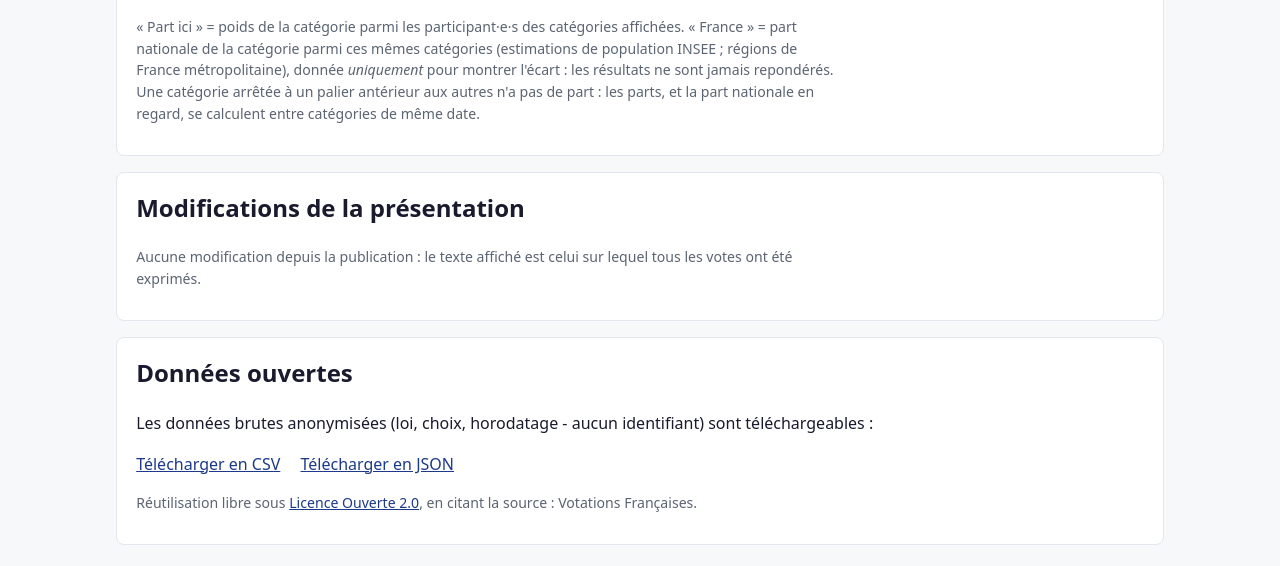
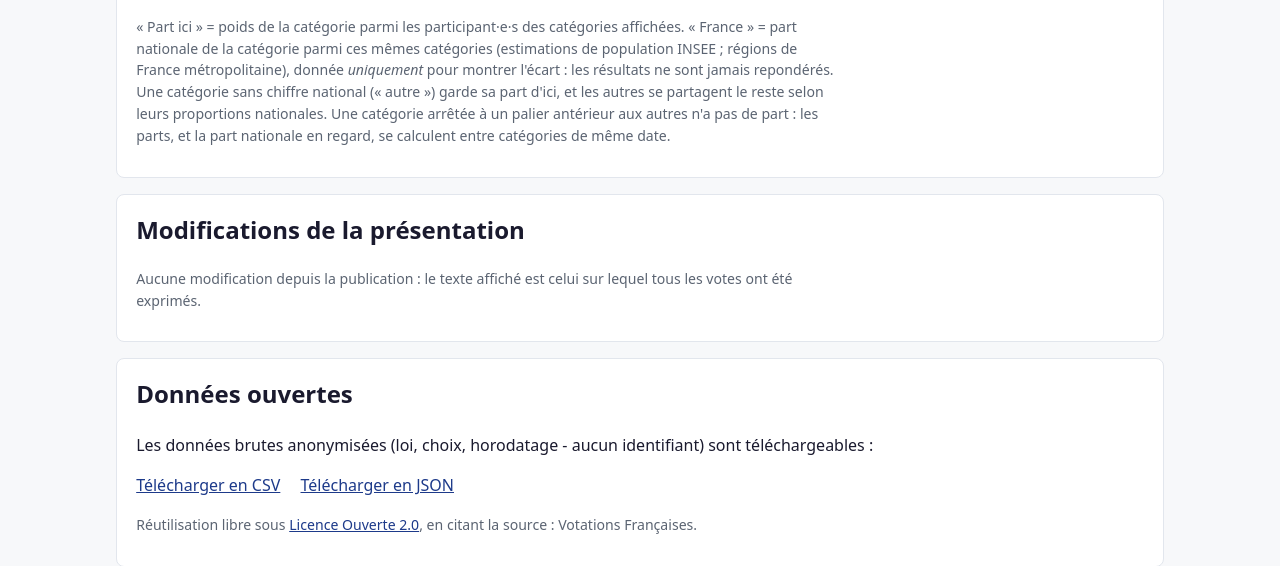
Before and after one commit to Arzenon/votations, a FastAPI app: template app/templates/results.html in a window 1280 px wide. Shown: the part 756-1322 px from the top of the page. Run offline with FastAPI, Linux system fonts and the light colour scheme; the template is opened without the code that fills it, so the values that code supplies are empty; parts of the project's set-up code (start-up, migrations or seed data) failed here and were passed over; some libraries are stand-ins or nearby versions.

Commit message:
Say how "autre" is counted in the national comparison
The results page footnote and the JSON note now explain that a category
with no national figure keeps its local share, and the others share the
rest by their national proportions.

Co-Authored-By: Claude Opus 5.5 <noreply@anthropic.com>

```diff
--- a/app/routes/public/exports.py
+++ b/app/routes/public/exports.py
@@ -165,7 +165,9 @@ def export_json(request: Request, slug: str, db: Session = Depends(get_db)):
             "d'anonymat. Aucune ligne par votant·e. 'share_pct' = part parmi "
             "les catégories publiées, 'reference_pct' = ordre de grandeur "
             "national INSEE (approx.) parmi ces mêmes catégories, jamais utilisé "
-            "pour repondérer. Lorsque 'demographics_as_of' est renseigné, ces "
+            "pour repondérer ; une catégorie sans chiffre national ('autre') y "
+            "garde sa part d'ici, et les autres se partagent le reste selon leurs "
+            "proportions nationales. Lorsque 'demographics_as_of' est renseigné, ces "
             "répartitions y sont arrêtées et n'avancent que par paliers : les "
             "publier en direct permettrait de déduire le profil d'une personne "
             "en comparant deux téléchargements. Chaque catégorie porte la date "
--- a/app/templates/results.html
+++ b/app/templates/results.html
@@ -183,7 +183,9 @@
       catégories affichées. « France » = part nationale de la catégorie parmi ces
       mêmes catégories (estimations de population INSEE ; régions de France
       métropolitaine), donnée <em>uniquement</em> pour montrer l'écart : les
-      résultats ne sont jamais repondérés. Une catégorie arrêtée à un palier
+      résultats ne sont jamais repondérés. Une catégorie sans chiffre national
+      (« autre ») garde sa part d'ici, et les autres se partagent le reste selon
+      leurs proportions nationales. Une catégorie arrêtée à un palier
       antérieur aux autres n'a pas de part : les parts, et la part nationale en
       regard, se calculent entre catégories de même date.
     </p>
```
